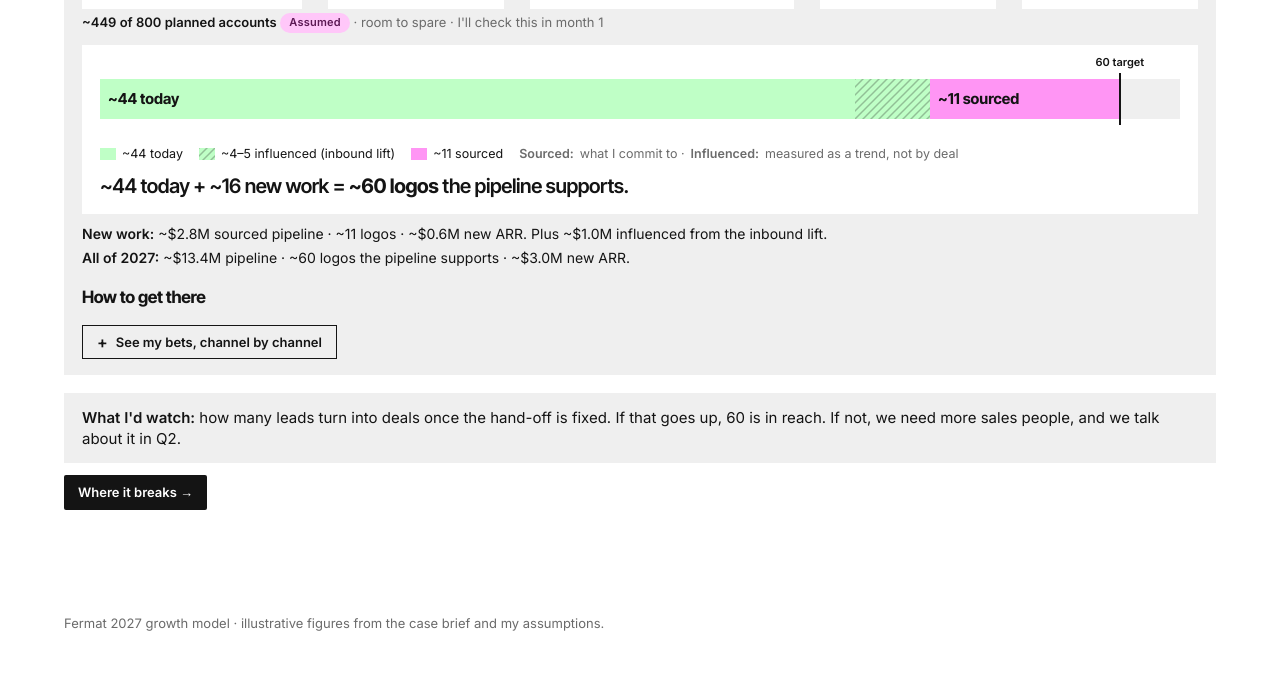
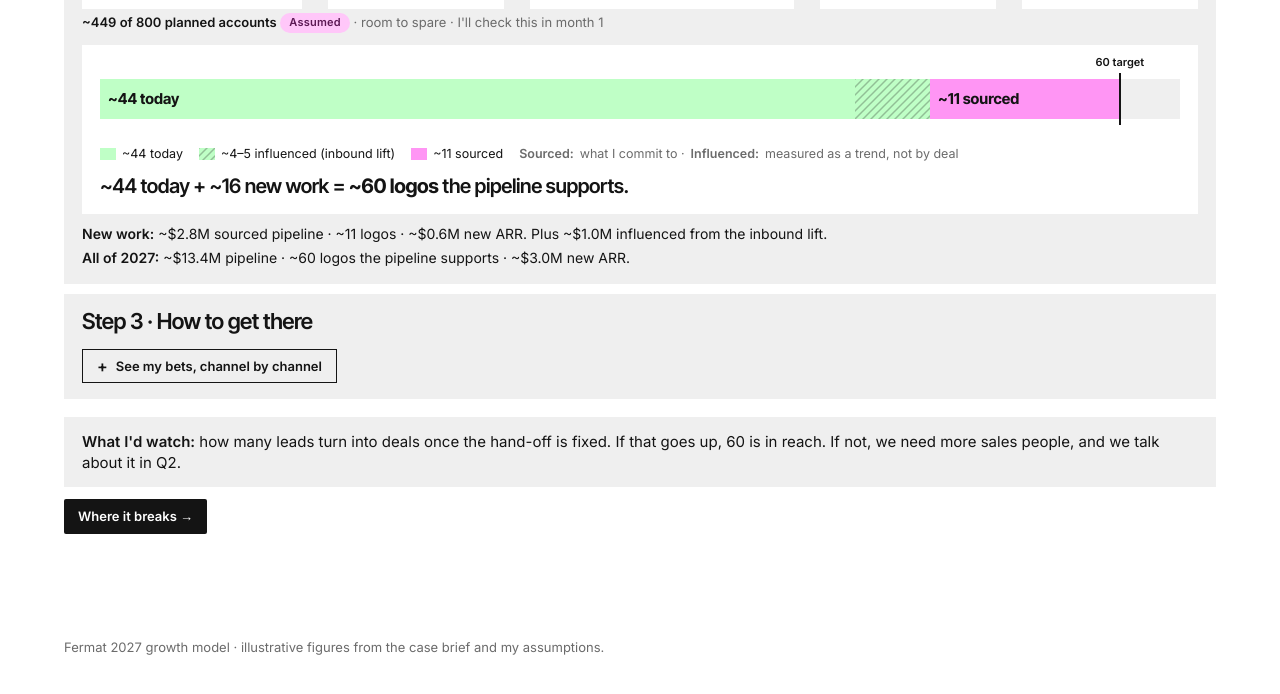
Before and after one commit to rmmitran-ship-it/fermat-growth-model, a plain HTML site: page index.html in a window 1280 px wide. Shown: the part 1571-2265 px from the top of the page. Drawn offline with nearby package versions, Linux system fonts and the light colour scheme.

Commit message:
Goal setting: Step 3 · How to get there
Co-Authored-By: Claude Opus 5.5 <noreply@anthropic.com>

```diff
--- a/index.html
+++ b/index.html
@@ -1112,7 +1112,8 @@ footer{padding:40px 0 64px;font-size:13px;color:var(--muted)}
       <p class="s1muted" id="rowBcheck"></p>
       <div class="rowc" id="rowC"></div>
       <p class="rcsum" id="rcSum"></p>
-      <h5 class="pv-s mt2">How to get there</h5>
+    </div>
+    <div class="lv-sec"><span class="lv-k">Step 3 · How to get there</span>
       <details class="more" id="betBox"><summary>See my bets, channel by channel</summary>
         <p class="jobs" id="jobs"></p>
         <div class="betc mt" id="rowD"></div>
```
